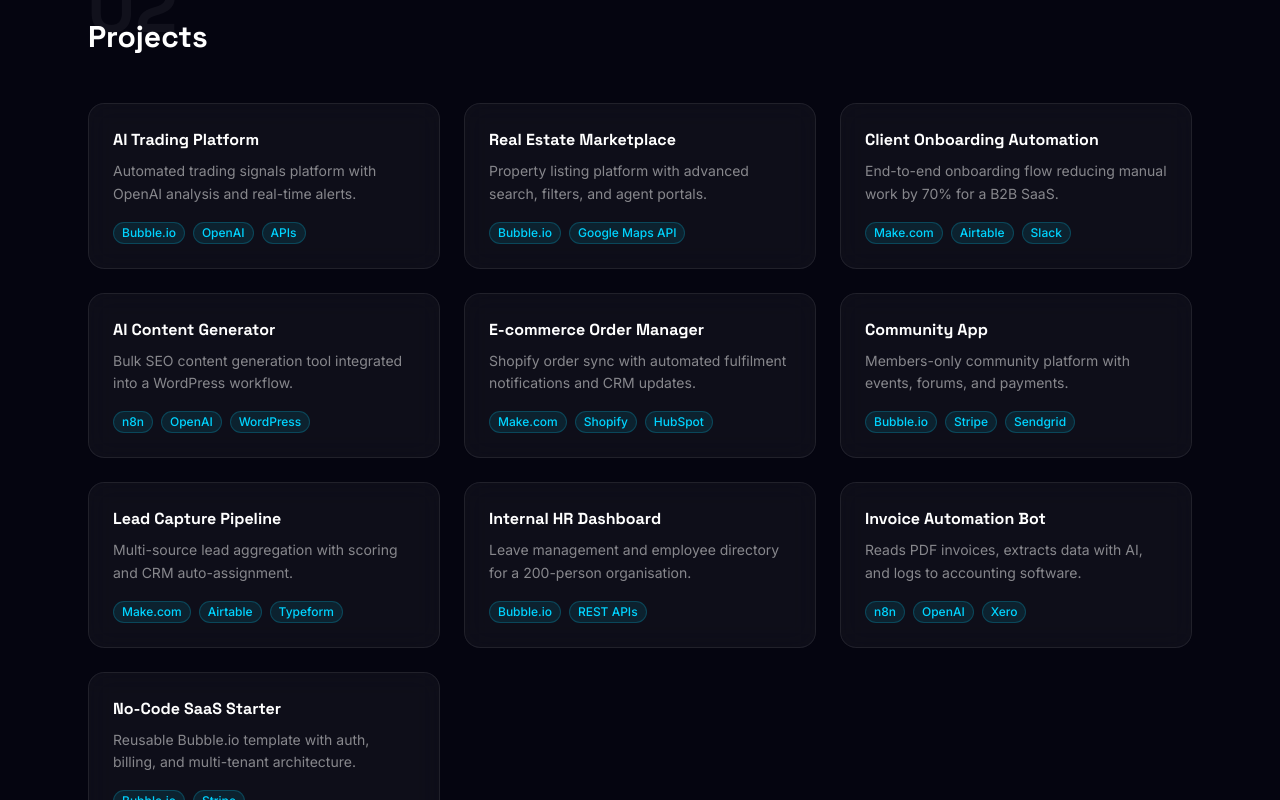
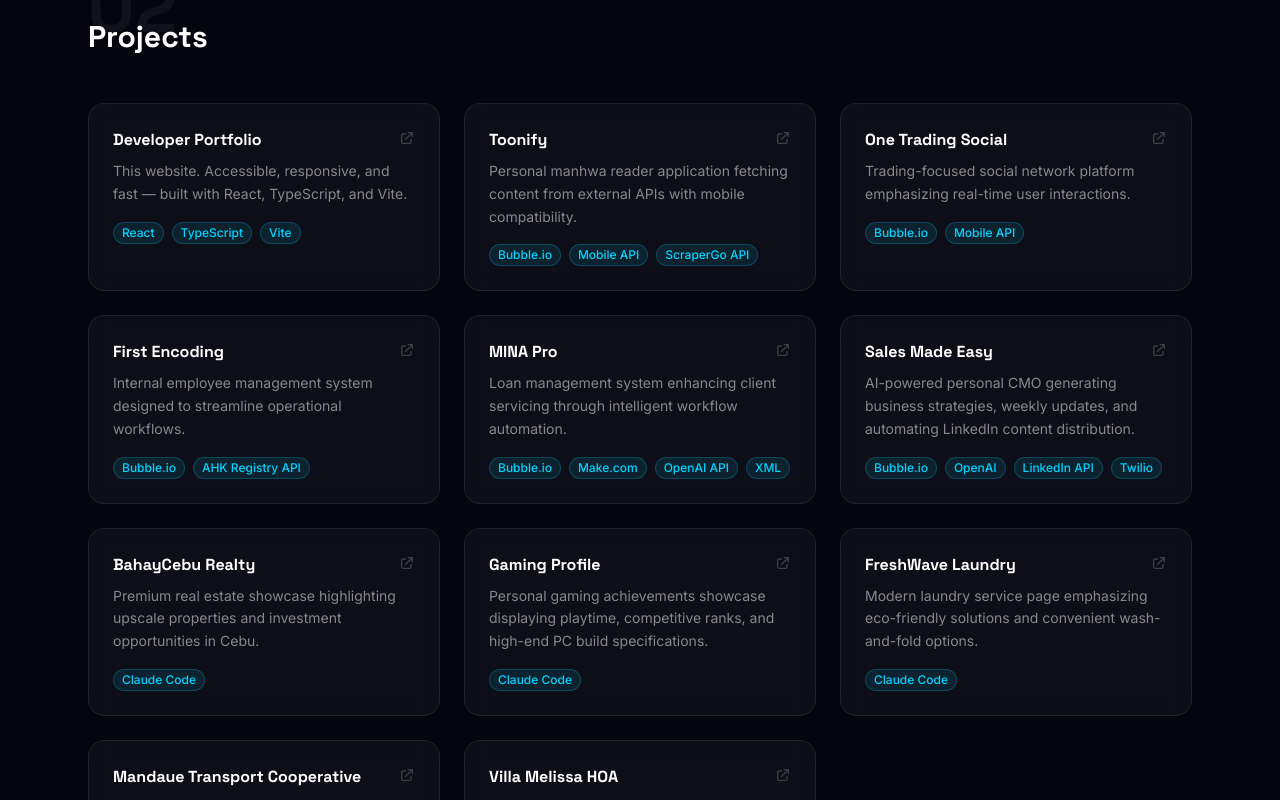
Before and after one commit to eeexde/edrian, a React (Vite) app: page / in a window 1280 px wide. Shown: the part 1640-2440 px from the top of the page. Built offline with nearby package versions, Linux system fonts and the light colour scheme.

Commit message:
feat: use real project data from portfolio with clickable links

```diff
--- a/src/components/Projects.jsx
+++ b/src/components/Projects.jsx
@@ -10,8 +10,20 @@ export default function Projects() {
       <SectionHeader number="02" title="Projects" />
       <div className="grid grid-cols-1 md:grid-cols-2 lg:grid-cols-3 gap-6">
         {projects.map((project) => (
-          <GlassCard key={project.name}>
-            <h3 className="font-heading text-base font-bold text-white mb-2">{project.name}</h3>
+          <a
+            key={project.name}
+            href={project.url}
+            target="_blank"
+            rel="noopener noreferrer"
+            className="block group"
+          >
+            <GlassCard className="h-full group-hover:border-cyan-400/30 group-hover:shadow-[0_0_20px_rgba(0,212,255,0.08)] transition-all duration-300">
+              <div className="flex items-start justify-between mb-2">
+                <h3 className="font-heading text-base font-bold text-white group-hover:text-cyan-400 transition-colors duration-200">{project.name}</h3>
+                <svg className="w-4 h-4 text-white/20 group-hover:text-cyan-400/60 transition-colors duration-200 shrink-0 ml-2 mt-0.5" fill="none" viewBox="0 0 24 24" stroke="currentColor">
+                  <path strokeLinecap="round" strokeLinejoin="round" strokeWidth={2} d="M10 6H6a2 2 0 00-2 2v10a2 2 0 002 2h10a2 2 0 002-2v-4M14 4h6m0 0v6m0-6L10 14" />
+                </svg>
+              </div>
               <p className="text-white/50 text-sm leading-relaxed mb-4">{project.description}</p>
               <div className="flex flex-wrap gap-2">
                 {project.tags.map((tag) => (
@@ -19,6 +31,7 @@ export default function Projects() {
                 ))}
               </div>
             </GlassCard>
+          </a>
         ))}
       </div>
     </section>
--- a/src/data/content.js
+++ b/src/data/content.js
@@ -41,54 +41,70 @@ export const skills = [
 
 export const projects = [
   {
-    name: 'AI Trading Platform',
-    description: 'Automated trading signals platform with OpenAI analysis and real-time alerts.',
-    tags: ['Bubble.io', 'OpenAI', 'APIs'],
+    name: 'Developer Portfolio',
+    description: 'This website. Accessible, responsive, and fast — built with React, TypeScript, and Vite.',
+    tags: ['React', 'TypeScript', 'Vite'],
+    url: 'https://edrian-gamma.vercel.app/',
   },
   {
-    name: 'Real Estate Marketplace',
-    description: 'Property listing platform with advanced search, filters, and agent portals.',
-    tags: ['Bubble.io', 'Google Maps API'],
+    name: 'Toonify',
+    description: 'Personal manhwa reader application fetching content from external APIs with mobile compatibility.',
+    tags: ['Bubble.io', 'Mobile API', 'ScraperGo API'],
+    url: 'https://toonify-91893.bubbleapps.io/version-test',
   },
   {
-    name: 'Client Onboarding Automation',
-    description: 'End-to-end onboarding flow reducing manual work by 70% for a B2B SaaS.',
-    tags: ['Make.com', 'Airtable', 'Slack'],
+    name: 'One Trading Social',
+    description: 'Trading-focused social network platform emphasizing real-time user interactions.',
+    tags: ['Bubble.io', 'Mobile API'],
+    url: 'https://onetradingsocial.bubbleapps.io/version-test',
   },
   {
-    name: 'AI Content Generator',
-    description: 'Bulk SEO content generation tool integrated into a WordPress workflow.',
-    tags: ['n8n', 'OpenAI', 'WordPress'],
+    name: 'First Encoding',
+    description: 'Internal employee management system designed to streamline operational workflows.',
+    tags: ['Bubble.io', 'AHK Registry API'],
+    url: 'https://firstencoding.app/',
   },
   {
-    name: 'E-commerce Order Manager',
-    description: 'Shopify order sync with automated fulfilment notifications and CRM updates.',
-    tags: ['Make.com', 'Shopify', 'HubSpot'],
+    name: 'MINA Pro',
+    description: 'Loan management system enhancing client servicing through intelligent workflow automation.',
+    tags: ['Bubble.io', 'Make.com', 'OpenAI API', 'XML'],
+    url: 'https://minapro.io',
   },
   {
-    name: 'Community App',
-    description: 'Members-only community platform with events, forums, and payments.',
-    tags: ['Bubble.io', 'Stripe', 'Sendgrid'],
+    name: 'Sales Made Easy',
+    description: 'AI-powered personal CMO generating business strategies, weekly updates, and automating LinkedIn content distribution.',
+    tags: ['Bubble.io', 'OpenAI', 'LinkedIn API', 'Twilio'],
+    url: 'https://lucio-62986.bubbleapps.io/version-test',
   },
   {
-    name: 'Lead Capture Pipeline',
-    description: 'Multi-source lead aggregation with scoring and CRM auto-assignment.',
-    tags: ['Make.com', 'Airtable', 'Typeform'],
+    name: 'BahayCebu Realty',
+    description: 'Premium real estate showcase highlighting upscale properties and investment opportunities in Cebu.',
+    tags: ['Claude Code'],
+    url: 'https://edrian-gamma.vercel.app/projects/cebu-realty.html',
   },
   {
-    name: 'Internal HR Dashboard',
-    description: 'Leave management and employee directory for a 200-person organisation.',
-    tags: ['Bubble.io', 'REST APIs'],
+    name: 'Gaming Profile',
+    description: 'Personal gaming achievements showcase displaying playtime, competitive ranks, and high-end PC build specifications.',
+    tags: ['Claude Code'],
+    url: 'https://edrian-gamma.vercel.app/projects/gaming-profile.html',
   },
   {
-    name: 'Invoice Automation Bot',
-    description: 'Reads PDF invoices, extracts data with AI, and logs to accounting software.',
-    tags: ['n8n', 'OpenAI', 'Xero'],
+    name: 'FreshWave Laundry',
+    description: 'Modern laundry service page emphasizing eco-friendly solutions and convenient wash-and-fold options.',
+    tags: ['Claude Code'],
+    url: 'https://edrian-gamma.vercel.app/projects/laundry-cebu.html',
   },
   {
-    name: 'No-Code SaaS Starter',
-    description: 'Reusable Bubble.io template with auth, billing, and multi-tenant architecture.',
-    tags: ['Bubble.io', 'Stripe'],
+    name: 'Mandaue Transport Cooperative',
+    description: 'Community transport platform featuring cashless payments, GPS tracking, and eco-friendly jeepney services.',
+    tags: ['Claude Code'],
+    url: 'https://edrian-gamma.vercel.app/projects/mandaue-transport-cooperative.html',
+  },
+  {
+    name: 'Villa Melissa HOA',
+    description: 'Homeowners association page displaying residential updates and community programming.',
+    tags: ['Claude Code'],
+    url: 'https://edrian-gamma.vercel.app/projects/villa-melissa-hoa.html',
   },
 ]
 
```
Lines whose indentation alone changed are shown as unchanged.
